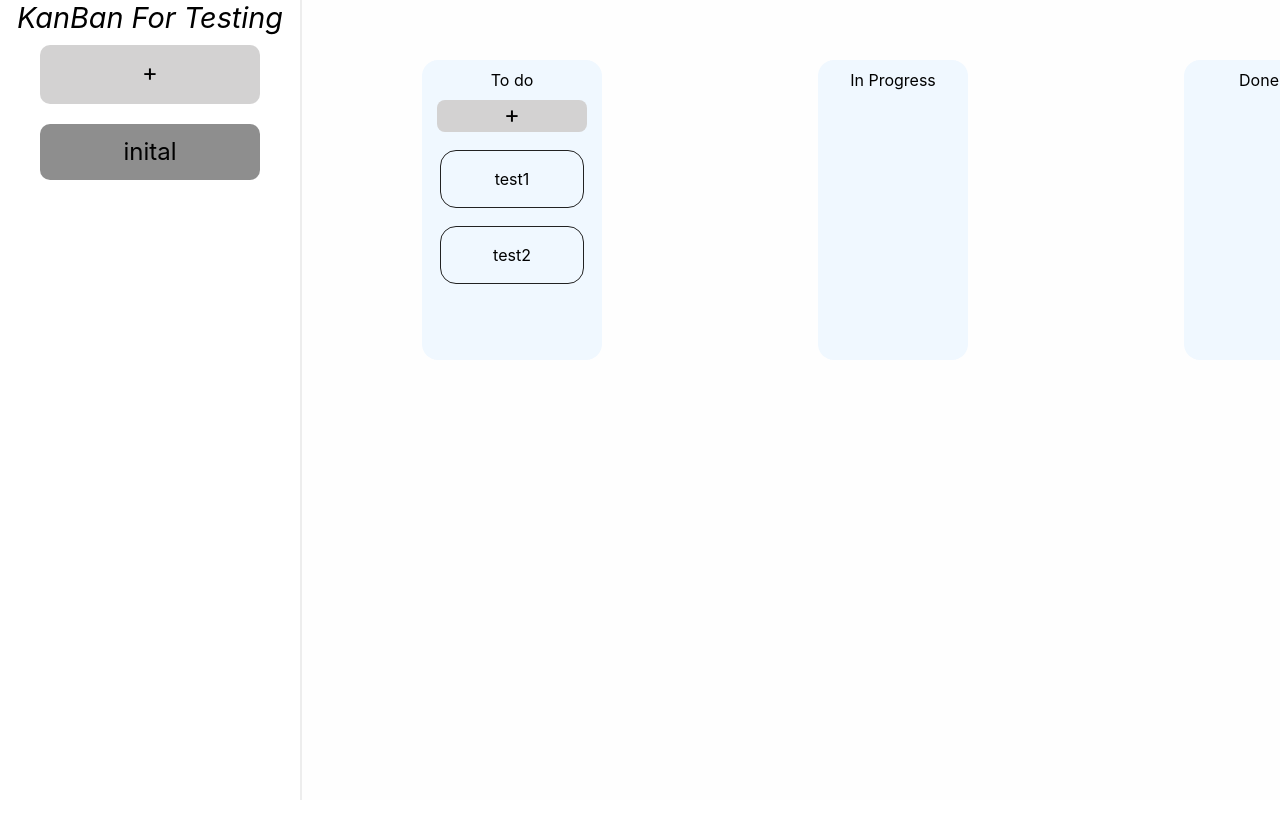
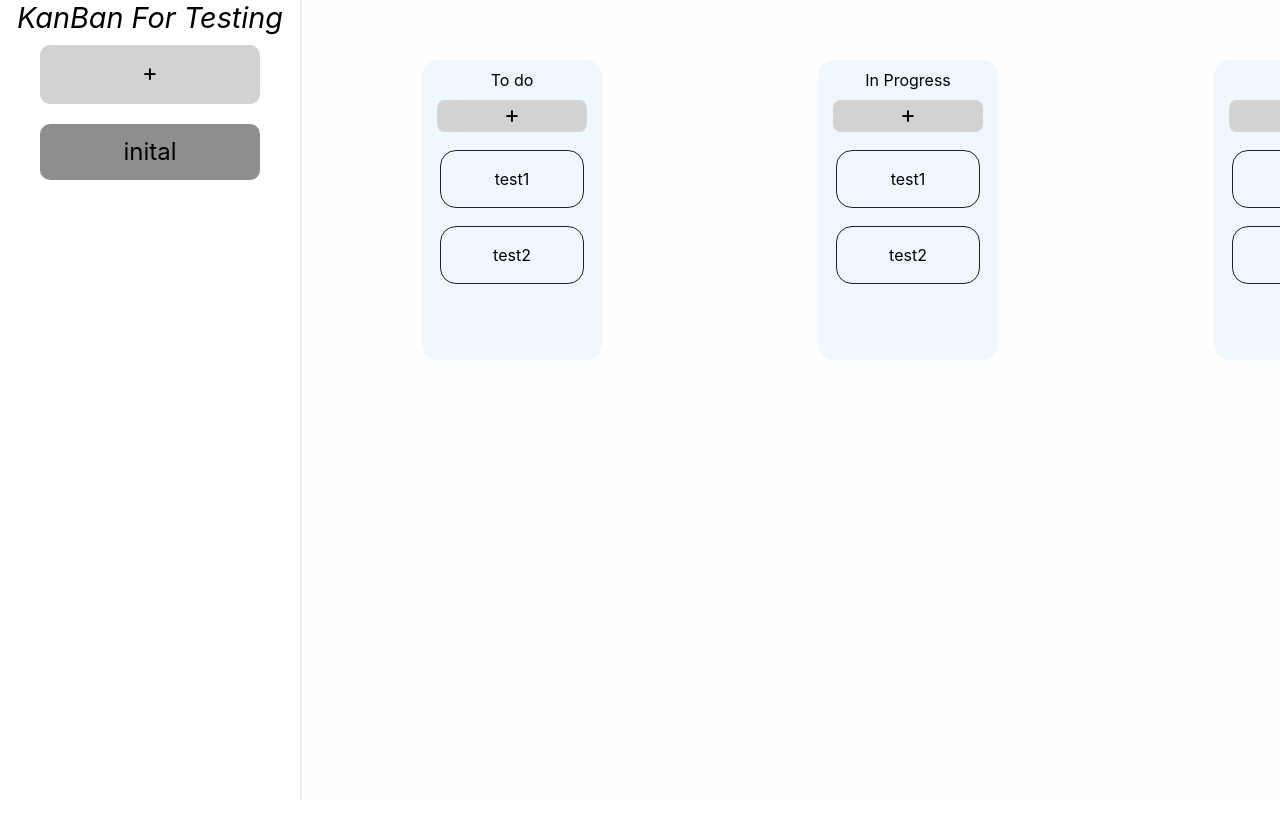
Before and after one commit to rmit-s3712674-Sijie-Shi/KanBan-copy, a React (Create React App) app: page / in a window 1280 px wide. Shown: the top 814 px of the page. Built offline with nearby package versions, Linux system fonts and the light colour scheme.

Commit message:
apply same display to in progress and done

```diff
--- a/src/components/taskbox/taskbox.js
+++ b/src/components/taskbox/taskbox.js
@@ -45,9 +45,19 @@ const TaskBox = ({ events, setEvents, currentEvent, setCurrentEvent }) => {
                     </div>
                     <div className={styles.column}>
                        <div className={styles.title}>In Progress</div>
+                       <div className={styles.addButton}><AddButton handler={() => handleAddingEvent(status.doing)}></AddButton></div>
+
+                    {currentEvent.todo.map((value, i) => (
+                        <TaskCard task={value} status={status.doing} key={i}></TaskCard>
+                    ))}
                     </div>
                     <div className={styles.column}>
                     <div className={styles.title}> Done</div>
+                    <div className={styles.addButton}><AddButton handler={() => handleAddingEvent(status.done)}></AddButton></div>
+
+                    {currentEvent.todo.map((value, i) => (
+                        <TaskCard task={value} status={status.done} key={i}></TaskCard>
+                    ))}
                     </div>
                 </div>
 
```
